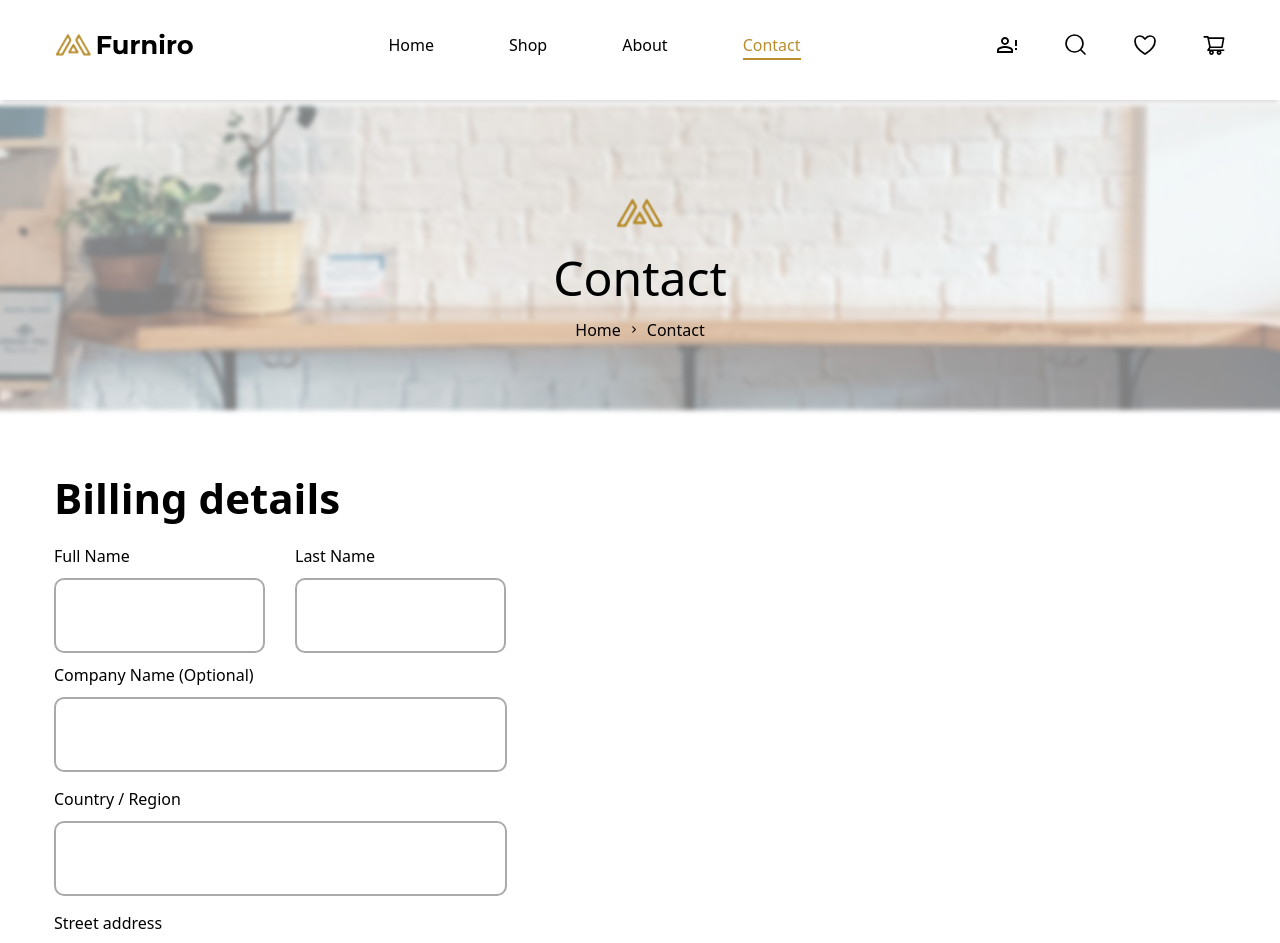
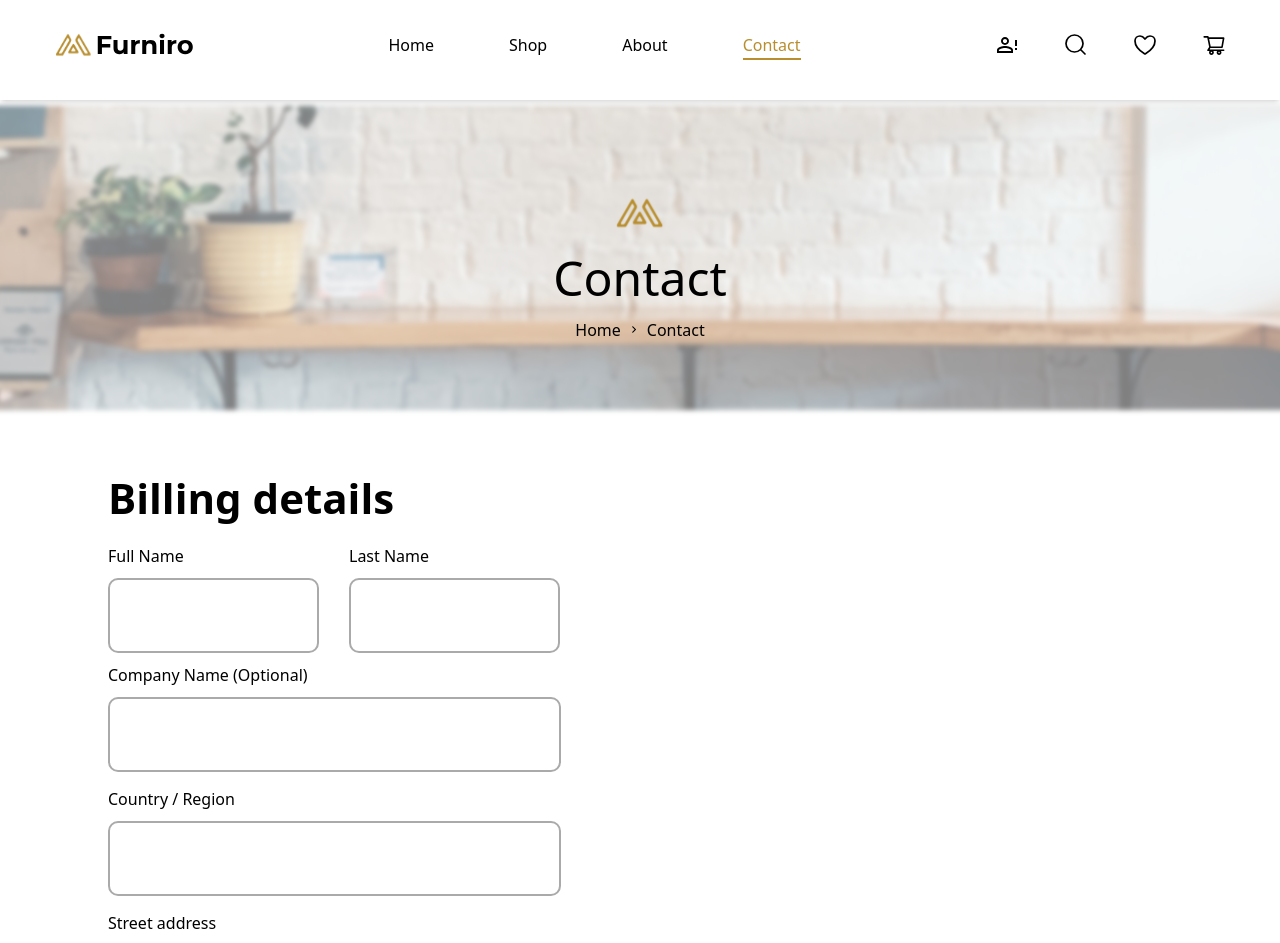
Before and after one commit to The-Unknown-077/Loyiha, a React (Vite) app: page /contact in a window 1280 px wide. Shown: the top 943 px of the page. Built offline with nearby package versions, Linux system fonts and the light colour scheme.

Commit message:
some fixes

```diff
--- a/src/components/contactForm/ContactForm.jsx
+++ b/src/components/contactForm/ContactForm.jsx
@@ -13,7 +13,7 @@ const ContactForm = () => {
 
   return (
     <>
-      <form className='header_container mt-[50px] mb-[50px]'>
+      <form className='container mt-[50px] mb-[50px]'>
         <h1 className='text-[42px] font-[600]'>Billing details</h1>
         <div className='flex flex-col lg:flex-row gap-[30px] mt-[15px]'>
           <div className='mb-[10px] w-full lg:w-[211px]'>
```
